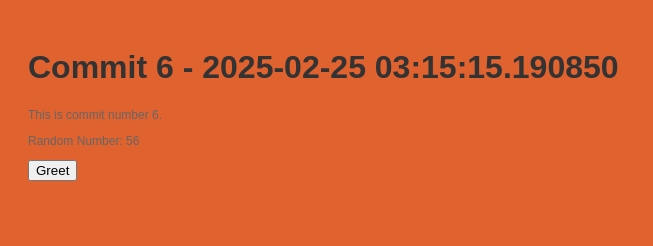
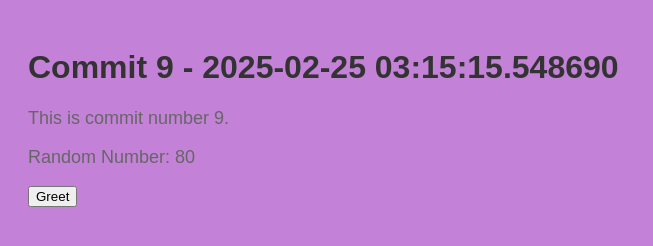
Before and after one commit to legbald0d/myrep-repo-20250225031512, a plain HTML site: page index.html in a window 1280 px wide. Shown: the whole page, without its empty margins (0-653 px from the left). Drawn offline with Linux system fonts and the light colour scheme.

Commit message:
📝 Commit 9 with HTML, CSS, and JS

```diff
--- a/index.html
+++ b/index.html
@@ -2,13 +2,13 @@
     <!DOCTYPE html>
     <html>
     <head>
-        <title>Commit 6 - 2025-02-25 03:15:15.190850</title>
+        <title>Commit 9 - 2025-02-25 03:15:15.548690</title>
         <link rel="stylesheet" href="style.css">
     </head>
     <body>
-        <h1>Commit 6 - 2025-02-25 03:15:15.190850</h1>
-        <p>This is commit number 6.</p>
-        <p>Random Number: 56</p>
+        <h1>Commit 9 - 2025-02-25 03:15:15.548690</h1>
+        <p>This is commit number 9.</p>
+        <p>Random Number: 80</p>
         <button onclick="greet()">Greet</button>
         <script src="script.js"></script>
     </body>
--- a/script.js
+++ b/script.js
@@ -2,4 +2,4 @@
     function greet() {
         alert('Hello from commit ' + commitNumber + '!');
     }
-    var commitNumber = 6;
+    var commitNumber = 9;
--- a/style.css
+++ b/style.css
@@ -1,7 +1,7 @@
 
     body {
         font-family: Arial, sans-serif;
-        background-color: #df622f;
+        background-color: #c481d8;
         padding: 20px;
     }
     h1 {
@@ -9,5 +9,5 @@
     }
     p {
         color: #666;
-        font-size: 12px;
+        font-size: 18px;
     }
```
